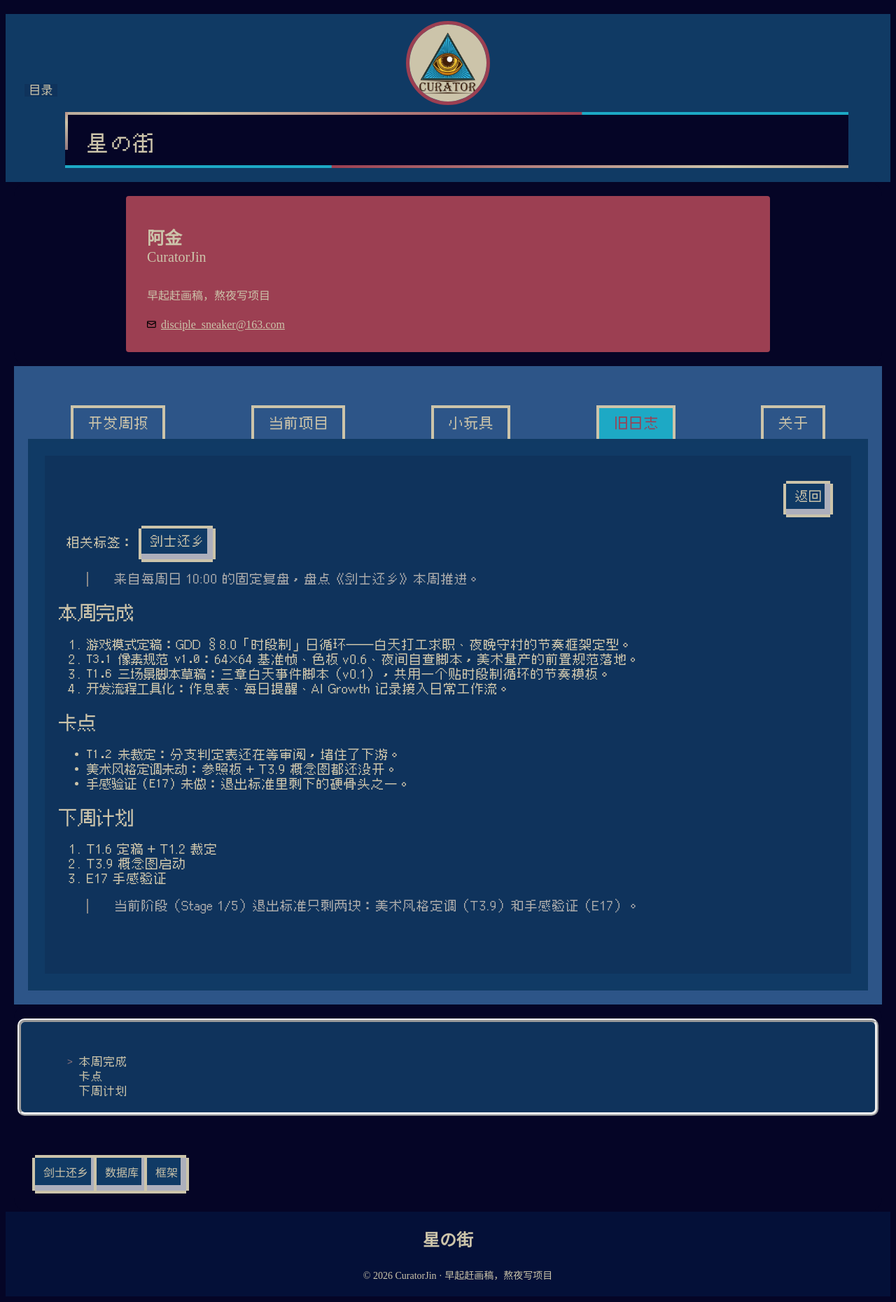
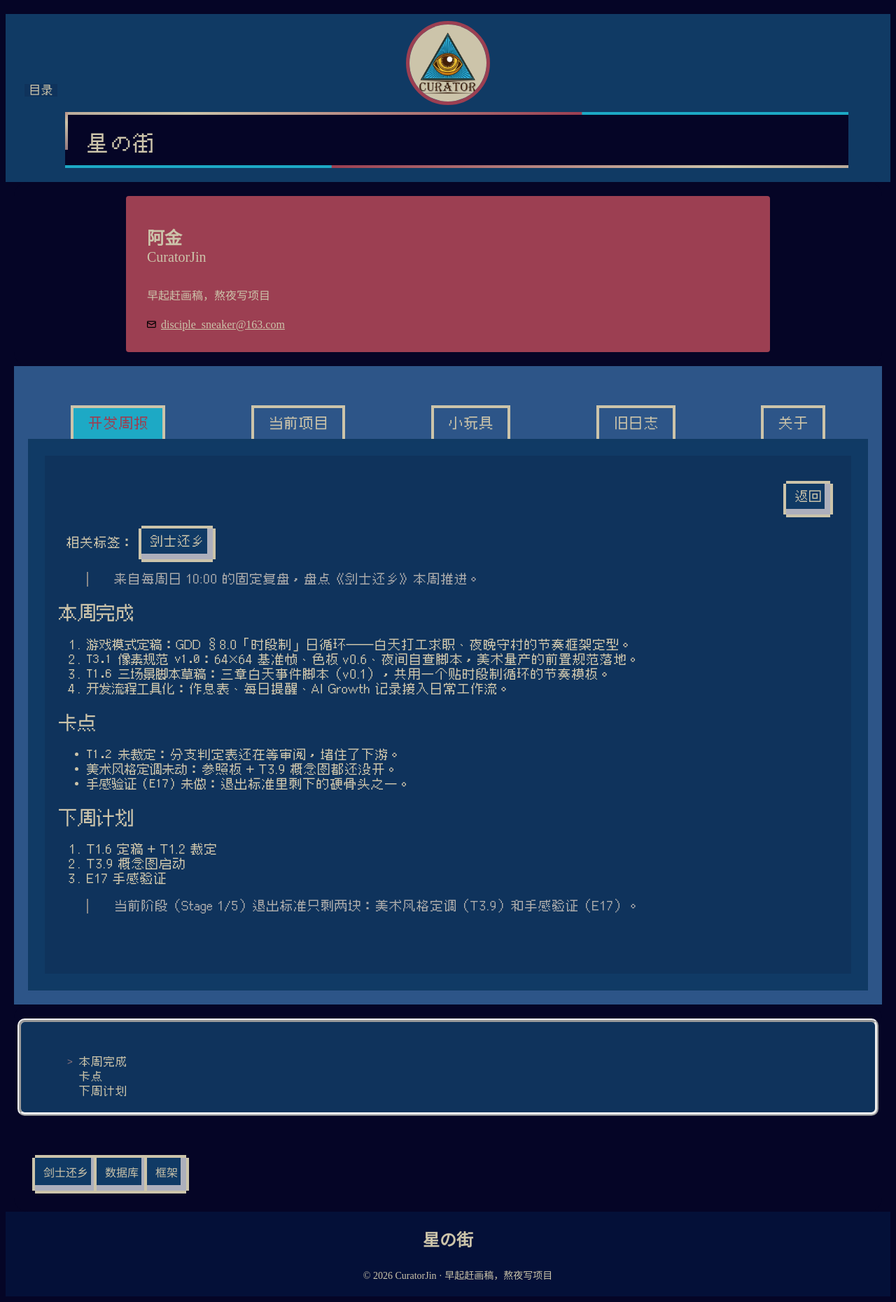
Before and after one commit to curatorjin/my_site, a Jekyll site: the page built from _posts/2026-10-11-swordsman-weekly-01.md, in a window 1280 px wide. Shown: the whole page at 70% size. Built offline with Jekyll 4.4.1, drawn with Linux system fonts in a browser that asks for light colours.

Commit message:
Fix: weekly-report posts now activate the weekly tab, not archived
- post.html: active tab + content pane chosen by page categories
- post body extracted to _includes/post-body.html for reuse
- post.html tab5 include fixed (weekly -> about)

```diff
--- /dev/null
+++ b/_includes/post-body.html
@@ -0,0 +1,12 @@
+<div class="post-content">
+	{% if page.tags.size > 0 %}
+	<a class="button" id="post-return" href="/">返回</a>
+	<div class="tag-cloud" style="margin-top:0px; padding: 0px">
+		<span style="padding:10px; ">相关标签：</span>
+		{% for tag in page.tags %}
+		<a href="/assets/tag-detail?tag={{tag}}">{{tag}}</a>
+		{% endfor %}
+	</div>
+	{% endif %}
+	{{content}}
+</div>
--- a/_layouts/post.html
+++ b/_layouts/post.html
@@ -10,17 +10,21 @@
 	<div class="content" style="padding-bottom:20px">
 		<div class="tab-container">
 			<ul class="tab-nav">
-				<li class="tab-item" data-tab="tab1">开发周报</li>
+				<li class="tab-item{% if page.categories contains '周报' %} active{% endif %}" data-tab="tab1">开发周报</li>
 				<li class="tab-item" data-tab="tab2">当前项目</li>
 				<li class="tab-item" data-tab="tab3">小玩具</li>
-				<li class="tab-item active" data-tab="tab4">旧日志</li>
+				<li class="tab-item{% unless page.categories contains '周报' %} active{% endunless %}" data-tab="tab4">旧日志</li>
 				<li class="tab-item" data-tab="tab5">关于</li>
 			</ul>
 		</div>
 
 		<div class="tab-content">
-			<div class="tab-pane" id="tab1">
-				{%- include weekly.html -%}
+			<div class="tab-pane{% if page.categories contains '周报' %} active{% endif %}" id="tab1">
+				{%- if page.categories contains '周报' -%}
+					{%- include post-body.html -%}
+				{%- else -%}
+					{%- include weekly.html -%}
+				{%- endif -%}
 			</div>
 			<div class="tab-pane" id="tab2">
 				{%- include currentProject.html -%}
@@ -28,22 +32,15 @@
 			<div class="tab-pane" id="tab3">
 				{%- include toys.html -%}
 			</div>
-			<div class="tab-pane active" id="tab4">
-				<div class="post-content">
-					{% if page.tags.size > 0 %}
-					<a class="button" id="post-return" href="/">返回</a>
-					<div class="tag-cloud" style="margin-top:0px; padding: 0px">
-						<span style="padding:10px; ">相关标签：</span>
-						{% for tag in page.tags %}
-						<a href="/assets/tag-detail?tag={{tag}}">{{tag}}</a>
-						{% endfor %}
-					</div>
-					{% endif %}
-					{{content}}
-				</div>
+			<div class="tab-pane{% unless page.categories contains '周报' %} active{% endunless %}" id="tab4">
+				{%- if page.categories contains '周报' -%}
+					{%- include archived.html -%}
+				{%- else -%}
+					{%- include post-body.html -%}
+				{%- endif -%}
 			</div>
 			<div class="tab-pane" id="tab5">
-				{%- include weekly.html -%}
+				{%- include about.html -%}
 			</div>
 		</div>
 	</div>
```
